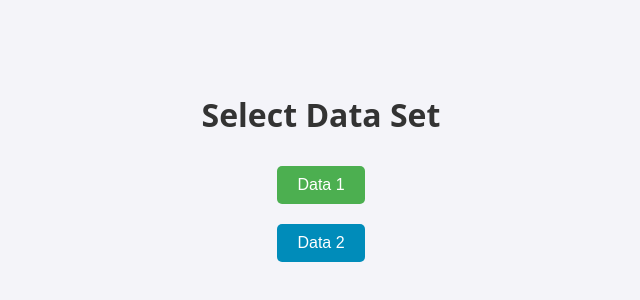
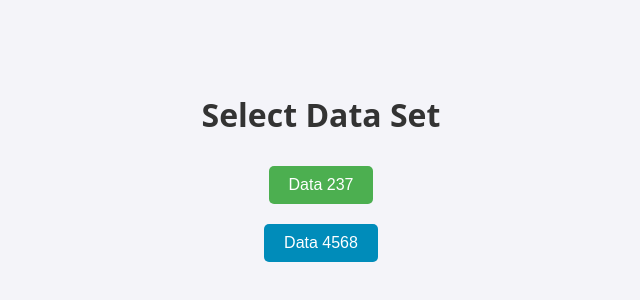
Before and after one commit to ducdh-se/mungroup_test, a plain HTML site: page index.html in a window 1280 px wide. Shown: the part 228-528 px from the top of the page, without its empty margins (319-959 px from the left). Drawn offline with Linux system fonts and the light colour scheme.

Commit message:
update html

```diff
--- a/index.html
+++ b/index.html
@@ -12,8 +12,8 @@
         <!-- Data selection screen -->
         <div id="data-selection">
             <h2>Select Data Set</h2>
-            <button id="data1-btn">Data 1</button>
-            <button id="data2-btn">Data 2</button>
+            <button id="data1-btn">Data 237</button>
+            <button id="data2-btn">Data 4568</button>
         </div>
 
         <!-- Quiz content, initially hidden -->
```
